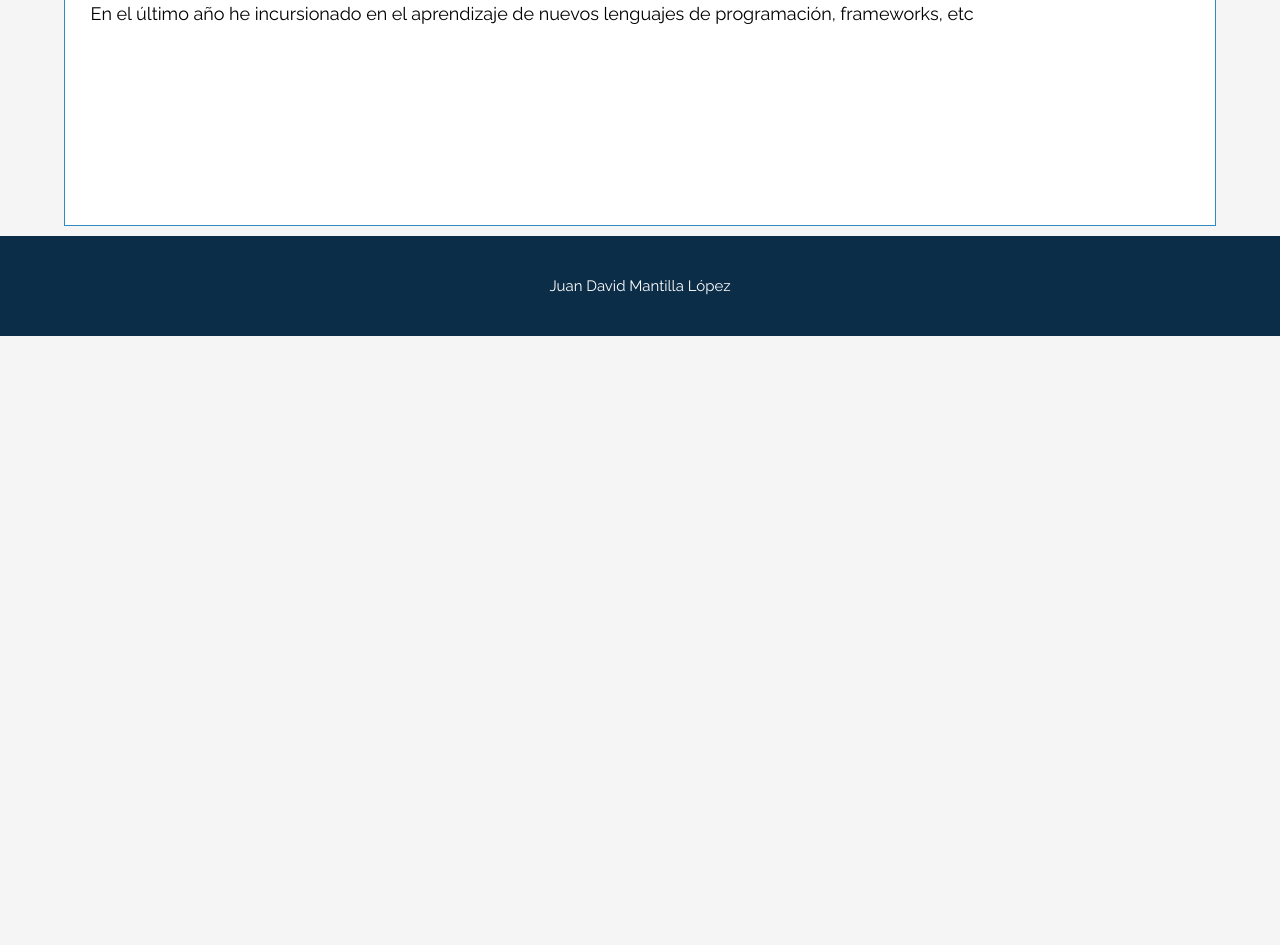
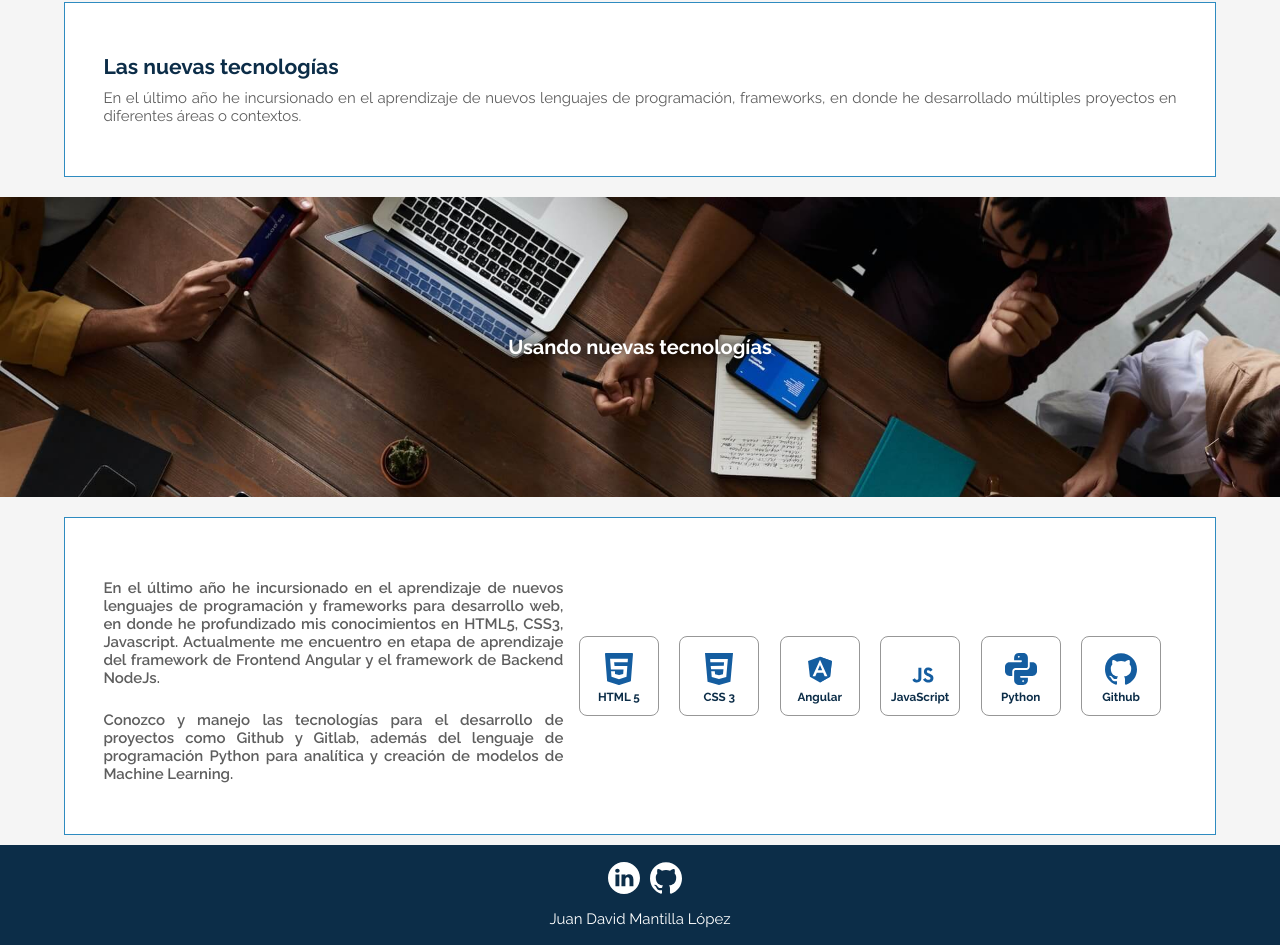
Before and after one commit to juandmantilla/Landing-Page, a plain HTML site: page index.html in a window 1280 px wide. Shown: the part 939-1884 px from the top of the page. Before the commit the page ends 1275 px from the top, so only its background shows below. Drawn offline with Linux system fonts and the light colour scheme.

Commit message:
Modificación contenedor de información

```diff
--- a/index.html
+++ b/index.html
@@ -37,23 +37,90 @@
         </div>
 
         <div class="contenedor">
-            <p> ¿Quién es Juan David Mantilla?</p>
+
+            <h3> ¿Quién es Juan David Mantilla?</h3>
+            <p>Soy un apasionado por las nuevas tecnologías y metodologías de desarrollo enfocados
+                en proyectos o retos interesantes. Me caracterizo por ser una persona servicial, atenta,
+                responsable y dedicada a los proyectos que implican trabajo en equipo y soluciones
+                creativas o innovadoras.</p>
+
+            <div class="derecho">
+            </div>
         </div>
 
         <div class="banner" id="segundo">
             <p>Usando nuevas tecnologías</p>
         </div>
         <div class="contenedor">
-            <p> En el último año he incursionado en el aprendizaje de nuevos lenguajes de programación, frameworks, etc
+            <h3>Las nuevas tecnologías</h3>
+            <p> En el último año he incursionado en el aprendizaje de nuevos lenguajes de programación, frameworks, en
+                donde
+                he desarrollado múltiples proyectos en diferentes áreas o contextos.
             </p>
+        </div>
+        <div class="banner" id="tercero">
+            <p>Usando nuevas tecnologías</p>
+        </div>
+        <div class="contenedor" id="lenguajes">
+            <div id="text">
+                <p>
+                    En el último año he incursionado en el aprendizaje de nuevos lenguajes de programación y frameworks para desarrollo web, en donde
+                    he profundizado mis conocimientos en HTML5, CSS3, Javascript. Actualmente me encuentro en etapa de aprendizaje del framework
+                    de Frontend Angular y el framework de Backend NodeJs.
+                </p>
+
+                <br>
+                <p>Conozco y manejo las tecnologías para el desarrollo de proyectos como Github y Gitlab, además del lenguaje de programación Python
+                    para analítica y creación de modelos de Machine Learning.
+                </p>
+
+            </div>
+
+            <div class="tec">
+                <div>
+                    <img src="./img/icons/html.svg" alt="Logotipo HTML">
+                    <h3> HTML 5</h3>
+                </div>
+                <div>
+                    <img src="./img/icons/css.svg" alt="Logotipo CSS">
+                    <h3> CSS 3</h3>
+                </div>
+                <div>
+                    <img src="./img/icons/angular.svg" alt="Logotipo angular">
+                    <h3> Angular</h3>
+                </div>
+                <div>
+                    <img src="./img/icons/javascript.svg" alt="Logotipo Javascript">
+                    <h3> JavaScript</h3>
+                </div>
+                <div>
+                    <img src="./img/icons/piton.svg" alt="Logotipo Python">
+                    <h3> Python</h3>
+                </div>
+                <div>
+                    <img src="./img/icons/github negro.svg" alt="Logotipo github" >
+                    <h3> Github</h3>
+                </div>
+            </div>
         </div>
 
     </main>
 
     <footer>
-        <div>
+        <div class="redes">
+            <a href="https://www.linkedin.com/in/juandmantilla/">
+                <img src="./img/icons/linkedin.svg" alt="Logotipo Linkedin">
+            </a>
+            <a href="https://github.com/juandmantilla">
+                <img src="./img/icons/github.svg" alt="Logotipo Github">
+            </a>
+        </div>
+
+        <div class="texto-footer">
             <p>Juan David Mantilla López</p>
         </div>
+
+
 
     </footer>
 </body>
--- a/style.css
+++ b/style.css
@@ -13,6 +13,8 @@ html
 
 header
 {
+    width: 100%;
+    height: auto;
     display: flex;
     flex-direction: row;
     padding: 2%;
@@ -50,6 +52,7 @@ li
 li:hover
 {
     color: #145DA0;
+    cursor: pointer;
 }
 
 
@@ -75,7 +78,7 @@ li:hover
 .banner
 {
     width: 100%;
-    height: 250px;
+    height: 300px;
     font-size: 2rem;
     font-weight: bold;
     margin-top: 10px;
@@ -86,28 +89,148 @@ li:hover
     align-items: center;
 }
 
+.banner p
+{
+    text-shadow: 0px 0px 13px #000000;
+}
+
+
 #primero
 {
- background-image: url(./img/devep1.jpg);
+    background-image: url(./img/devep1.jpg);
+    background-size: 100% auto;
+
 }
 
 #segundo
 {
     background-image: url(./img/devep2.jpg);
+    background-size: 100% auto;
+}
+
+#tercero
+{
+    background-image: url(./img/devep3.jpg);
+    background-size: 100% auto;
 }
 
 
 .contenedor
 {
     width: 90%;
-    height: 250px;
+    height: auto;
     background-color: white;
     margin-top: 10px;
     margin-bottom: 10px;
     border: #2E8BC0 1px solid;
 
-    padding: 2%;
+    padding-left: 3%;
+    padding-right: 3%;
+    padding-top: 4%;
+    padding-bottom: 4%;
+    display: flex;
+    flex-direction: column;
 }
+
+.contenedor p
+{
+    margin-top: 10px;
+    color: #5e5e5e;
+    font-size: 1.5rem;
+    text-align: justify;
+}
+
+.contenedor h3
+{
+    color: #0C2D48;
+    font-weight: 700;
+
+}
+
+.redes
+{
+    width: 181.05px;
+    height: 38px;
+    display: flex;
+    flex-direction: row;
+    justify-content: center;
+}
+
+.redes img
+{
+    width: 32px;
+    height: auto;
+    transition: 0.5s;
+}
+
+.redes a
+{
+    margin-left: 10px;
+
+}
+
+.redes img:hover
+{
+    width: 34px;
+    height: auto;
+    cursor:pointer;
+}
+
+.texto-footer
+{
+    margin-top: 10px;
+}
+
+#lenguajes
+{
+    display: flex;
+    flex-direction: row;
+    font-size: 1.2rem;
+    font-weight: 600;
+}
+
+#text
+{
+    width: 45%;
+}
+
+.tec
+{
+    display: flex;
+    flex-direction: row;
+    flex-wrap: wrap;
+    justify-content: space-evenly;
+    align-items: center;
+    width: 60%;
+
+
+}
+
+.tec div
+{
+    margin: 5px;
+    width: 80px;
+    height: 80px;
+    border: 1px solid rgb(151, 151, 151);
+    border-radius: 8px 8px 8px 8px;
+    -webkit-border-radius: 8px 8px 8px 8px;
+    -moz-border-radius: 8px 8px 8px 8px;
+    display: flex;
+    flex-direction: column;
+    justify-content: center;
+    align-items: center;
+    font-size: 1rem;
+    margin: 5px;
+
+}
+
+
+.tec img
+{
+    max-width: 32px;
+    margin: 5px;
+}
+
 
 footer
 {
@@ -116,6 +239,7 @@ footer
     background-color: #0C2D48;
     color: white;
     display: flex;
+    flex-direction: column;
     justify-content: center;
     align-items: center;
     font-size: 1.5rem;
@@ -150,6 +274,21 @@ footer
 
     }
 
+    #primero
+    {
+        background-size: 640px auto;
+    }
+
+    #segundo
+    {
+        background-size: 640px auto;
+    }
+
+    #tercero
+    {
+        background-size: 640px auto;
+    }
+
     .logotipo
     {
         width: 100%;
@@ -182,6 +321,21 @@ footer
     .menu li
     {
         font-size: 1.8rem;
+    }
+
+    #primero
+    {
+        background-size: 100% auto;
+    }
+
+    #segundo
+    {
+        background-size: 100% auto;
+    }
+
+    #tercero
+    {
+        background-size: 100% auto;
     }
 
     .logotipo
```
Also changed, not shown: img/icons/angular.svg (added), img/icons/css.svg (added), img/icons/github negro.svg (added), img/icons/github.svg (added), img/icons/html.svg (added), img/icons/javascript.svg (added), img/icons/linkedin.svg (added), img/icons/piton.svg (added).
